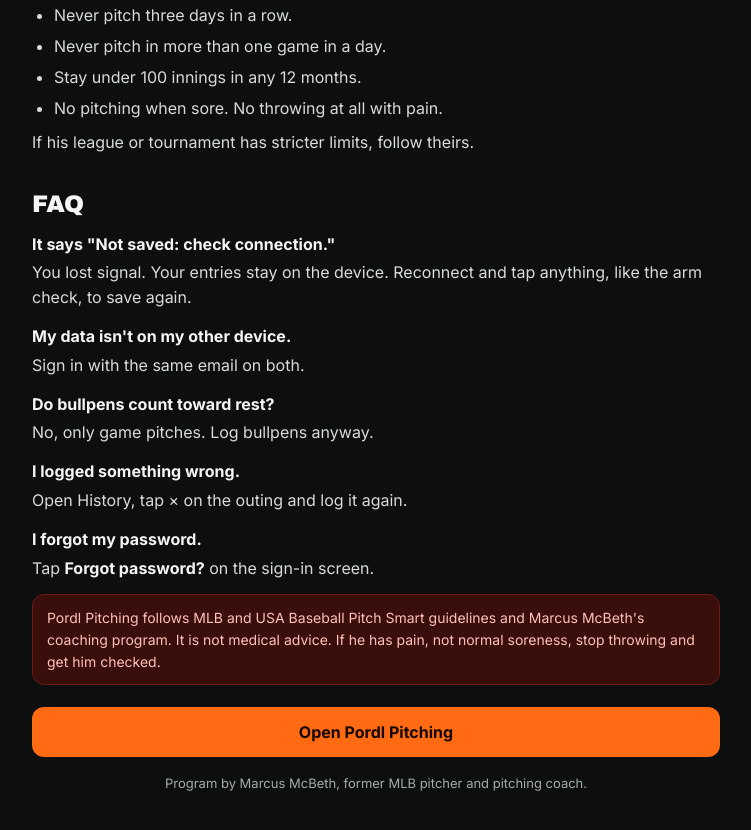
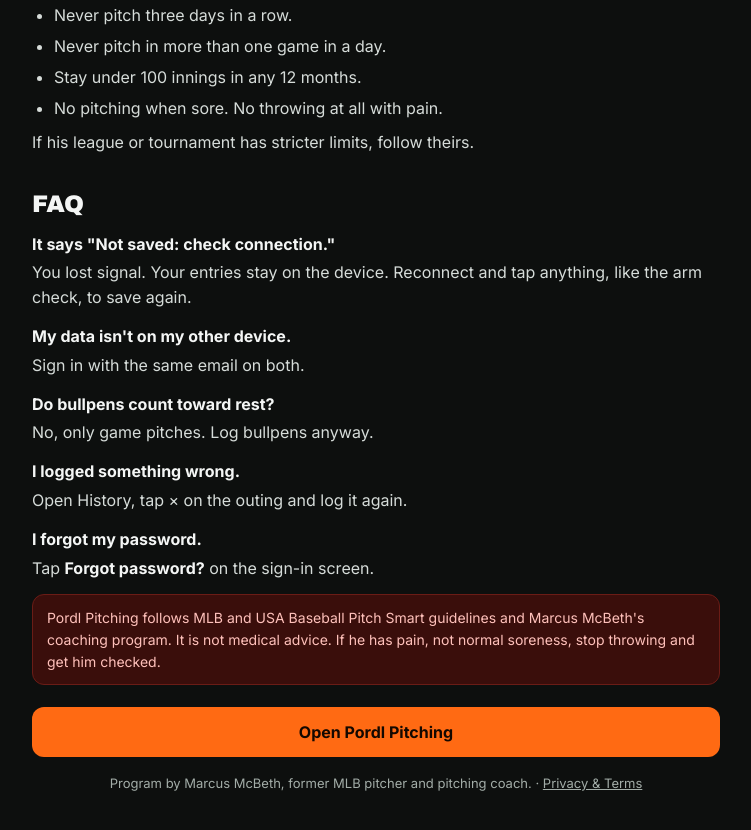
Before and after one commit to pordlbaseball/pordl-pitching, a plain HTML site: page guide/index.html in a window 1280 px wide. Shown: the part 2915-3745 px from the top of the page, without its empty margins (264-1015 px from the left). Drawn offline with Linux system fonts and the light colour scheme.

Commit message:
Add files via upload

```diff
--- a/guide/index.html
+++ b/guide/index.html
@@ -150,7 +150,7 @@ a{color:var(--ink)}
 </section>
 
 <a class="cta" href="/">Open Pordl Pitching</a>
-<p class="by">Program by Marcus McBeth, former MLB pitcher and pitching coach.</p>
+<p class="by">Program by Marcus McBeth, former MLB pitcher and pitching coach. · <a href="/legal/" style="color:inherit">Privacy &amp; Terms</a></p>
 </div>
 </body>
 </html>
```
